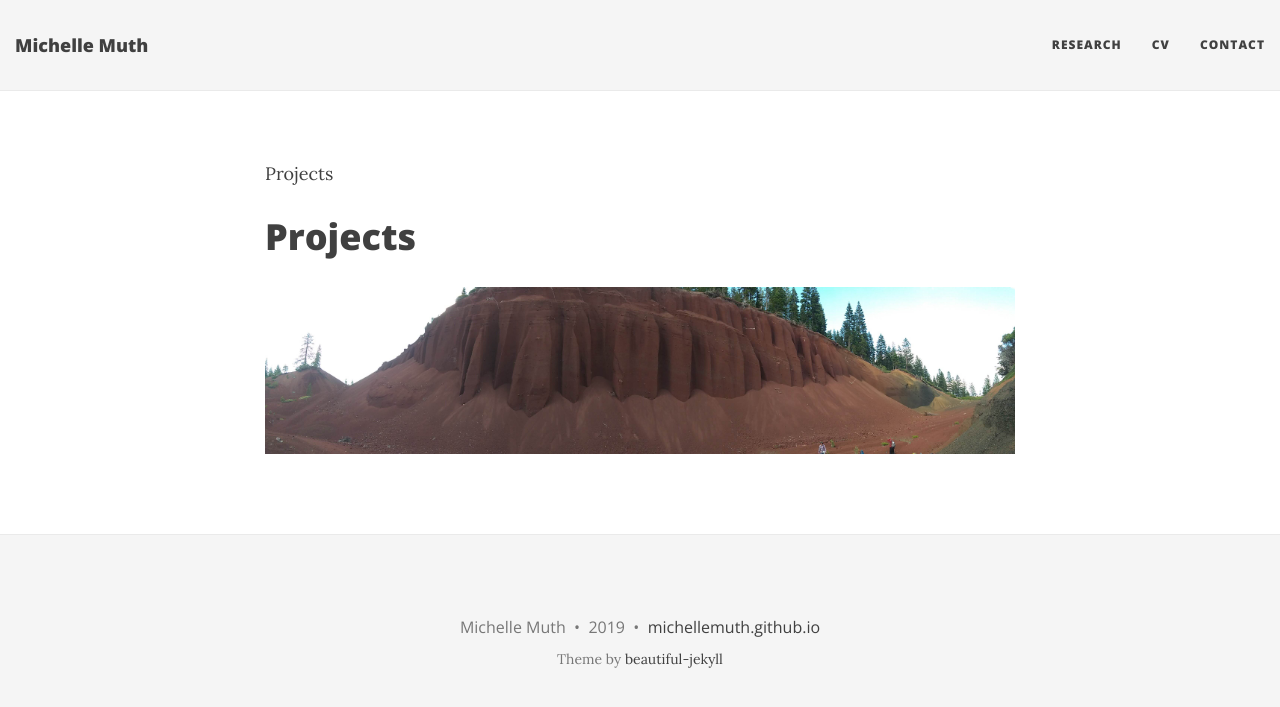
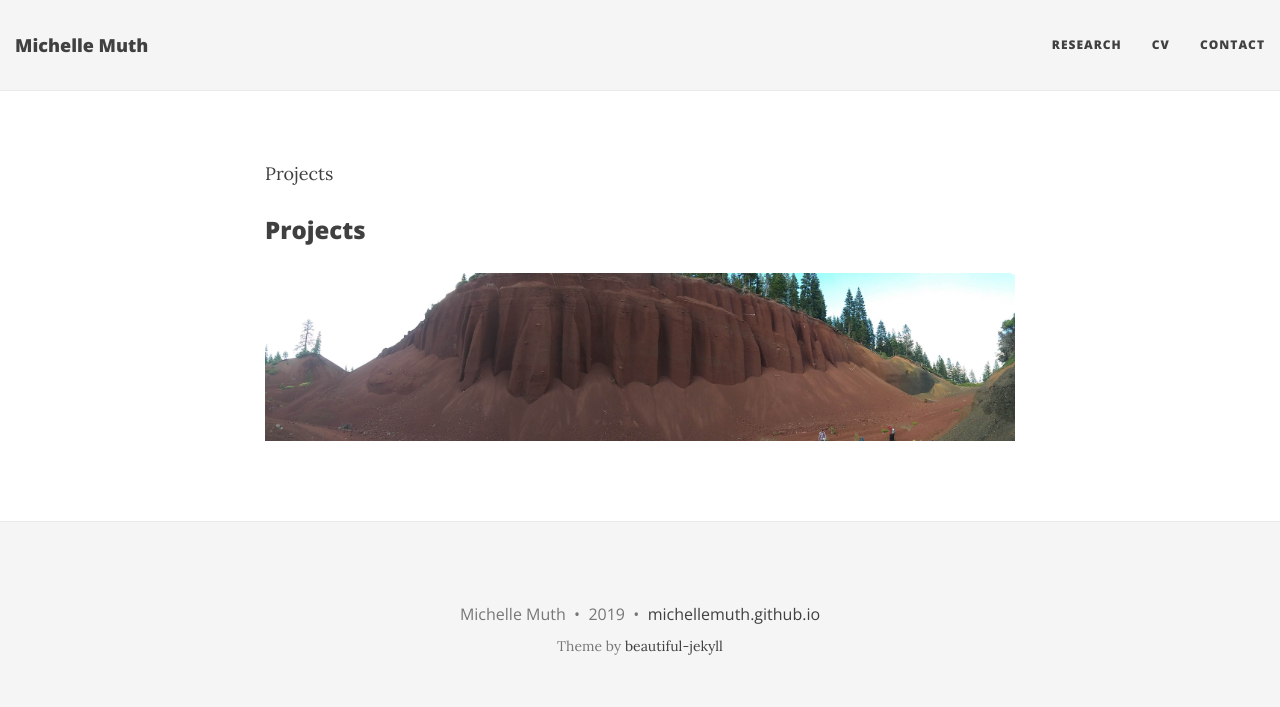
Before and after one commit to MichelleMuth/michellemuth.github.io, a Jekyll site: the page built from Research.md, in a window 1280 px wide. Shown: the top 707 px of the page. Built offline with Jekyll 4.4.1, drawn with Linux system fonts in a browser that asks for light colours; nearby versions of some CDN libraries.

```diff
--- a/Research.md
+++ b/Research.md
@@ -4,6 +4,6 @@ show-avatar: false`
 ---
 
 Projects
-# Projects
+### Projects
 
 ![Teaching1](\img\Lassen1.jpg)
```
